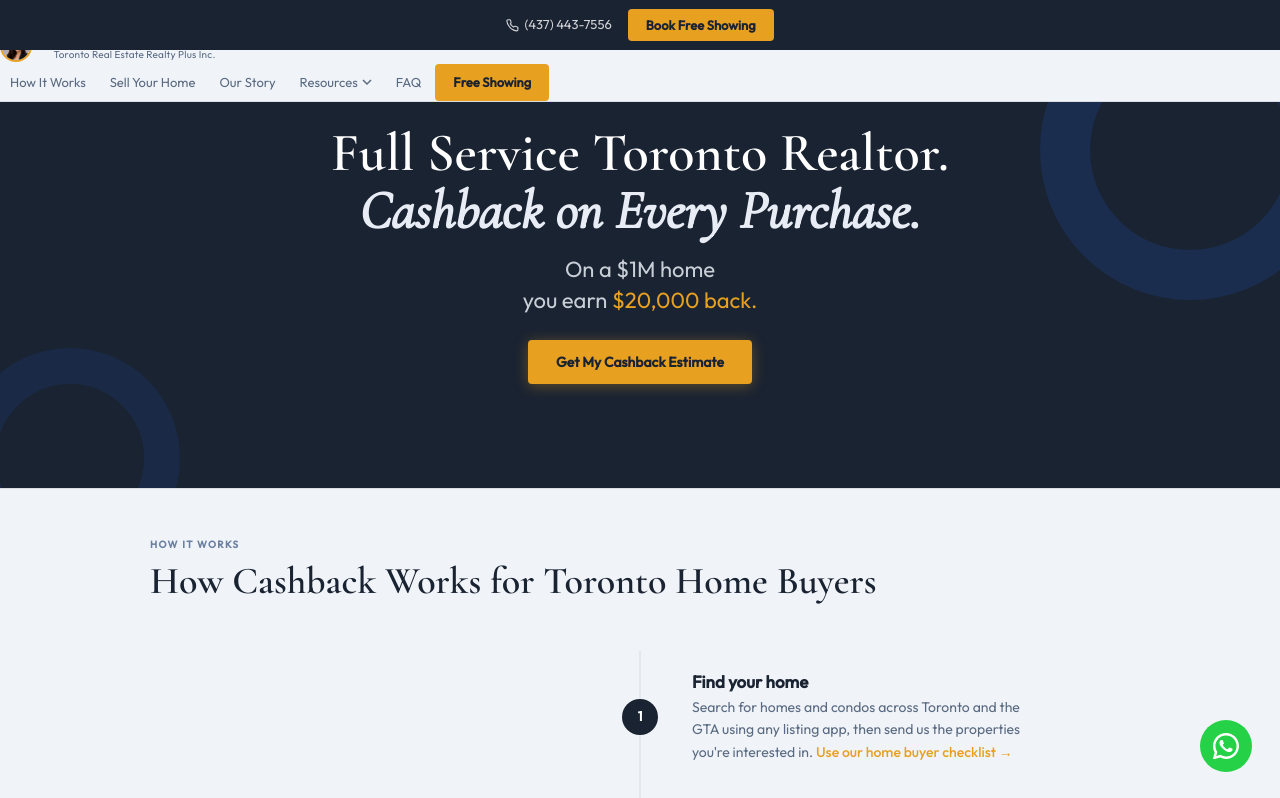
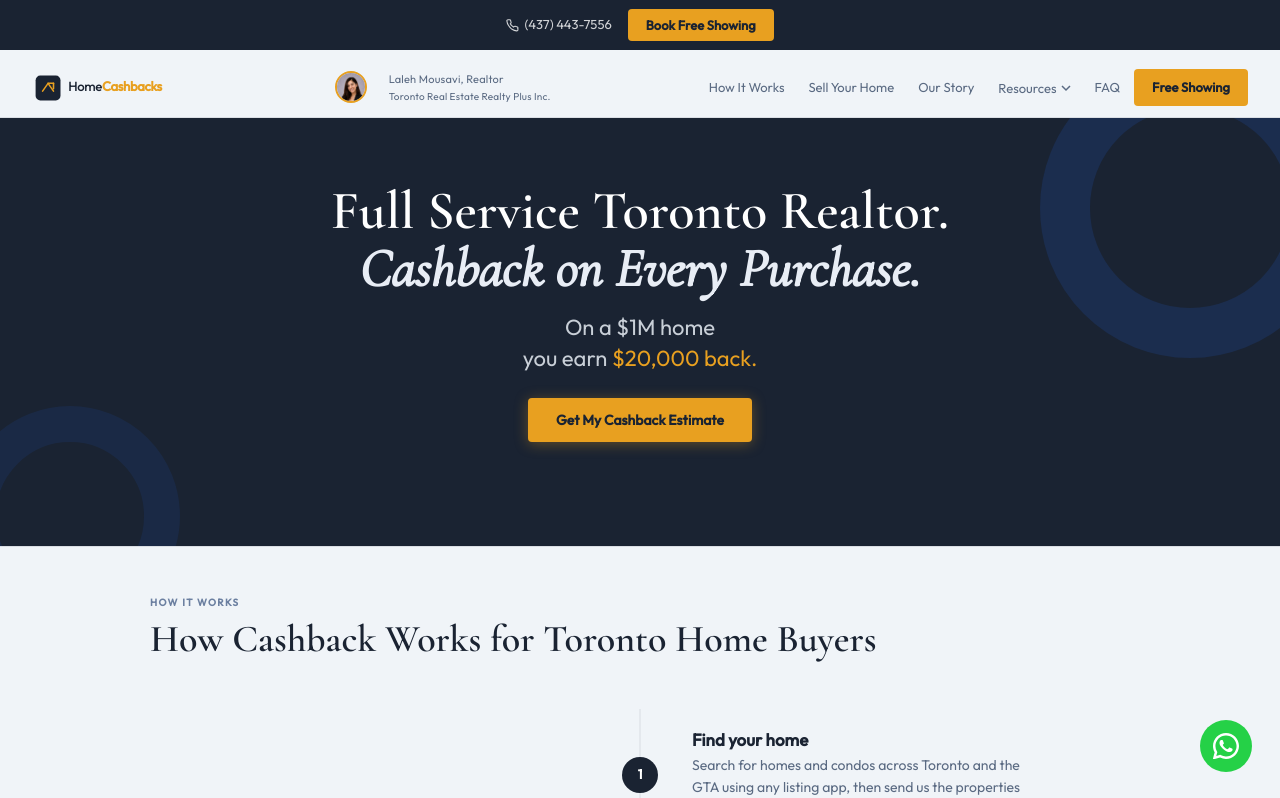
Before and after one commit to bensalek/homecashbacks-website, a website: page pages/Index.html in a window 1280 px wide. Shown: the top 798 px of the page. Drawn offline with nearby package versions, Linux system fonts and the light colour scheme; files whose address does not match are found by name.

Commit message:
Update Index.html

```diff
--- a/pages/Index.html
+++ b/pages/Index.html
@@ -53,7 +53,7 @@
   --red:#b83232;
 }
 html{scroll-behavior:smooth}
-body{font-family:'Outfit',sans-serif;background:var(--bg);color:var(--ink);line-height:1.65;padding-top:60px}
+body{font-family:'Outfit',sans-serif;background:var(--bg);color:var(--ink);line-height:1.65;padding-top:118px}
 *,*::before,*::after{box-sizing:border-box}
 
 /* TOP BAR */
@@ -67,7 +67,7 @@ body{font-family:'Outfit',sans-serif;background:var(--bg);color:var(--ink);line-
 .top-bar-phone:hover{color:#fff}
 
 /* NAV */
-nav{position:fixed;top:0;left:0;right:0;z-index:570;background:#f0f4f8;border-bottom:1px solid var(--border);display:flex;flex-direction:column}
+nav{position:fixed;top:58px;left:0;right:0;z-index:570;background:#f0f4f8;border-bottom:1px solid var(--border);height:60px;padding:0 2rem;display:flex;align-items:center;justify-content:space-between}
 .logo{text-decoration:none;display:flex;align-items:center}
 .nav-cred{font-size:11px;color:var(--muted);letter-spacing:.2px;font-family:'Outfit',sans-serif;white-space:nowrap;margin-left:.75rem}
 .nav-cred-line2{font-size:10px;color:var(--muted);letter-spacing:.2px;font-family:'Outfit',sans-serif;white-space:nowrap;margin-left:.75rem}
```
